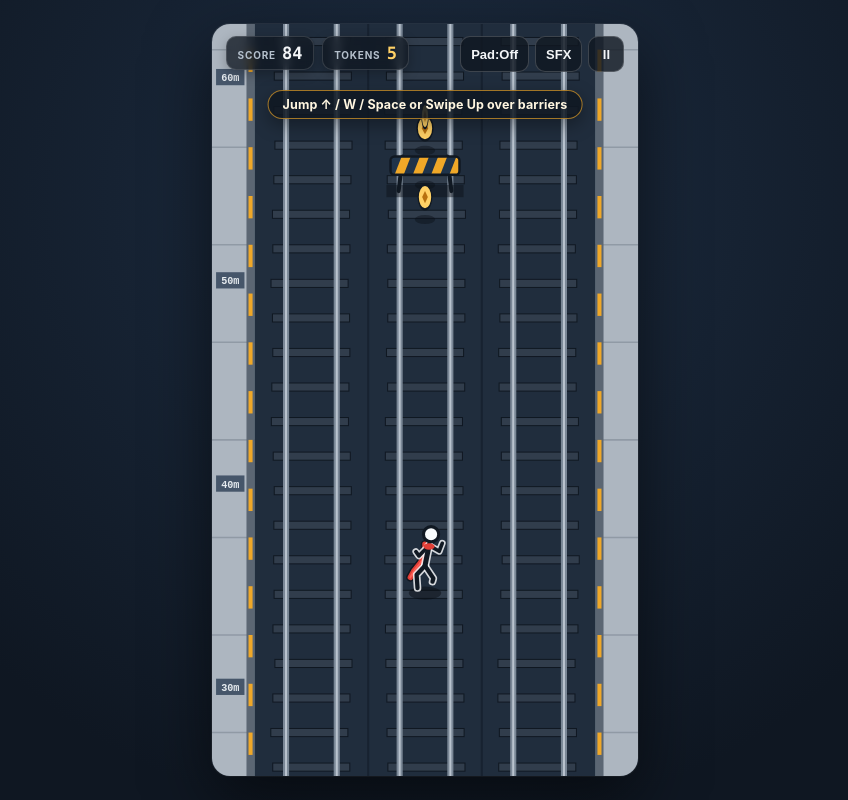
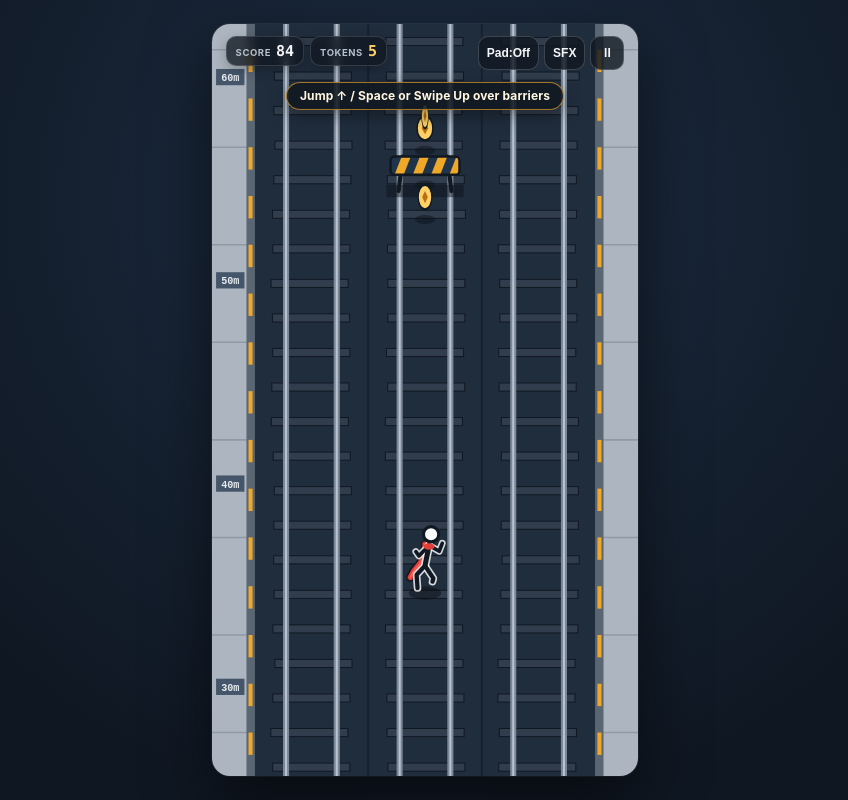
Before and after one commit to osaswits/stickline-sprint, a plain HTML site: page index.html in a window 1280 px wide. Both pictures are taken after a click on the button "Play". Shown: the whole page, without its empty margins (215-1063 px from the left). Drawn offline with Linux system fonts and the light colour scheme.

Commit message:
Keep HUD single-row and prevent cue banner clipping

```diff
--- a/index.html
+++ b/index.html
@@ -130,8 +130,9 @@
 
     .hud-stats {
       display: flex;
-      gap: 8px;
-      flex-wrap: wrap;
+      gap: 6px;
+      flex-wrap: nowrap;
+      min-width: 0;
     }
 
     .hud-pill {
@@ -139,17 +140,18 @@
       border: 1px solid rgba(255, 255, 255, 0.14);
       backdrop-filter: blur(4px);
       border-radius: 10px;
-      padding: 6px 11px;
+      padding: 5px 9px;
       display: flex;
       align-items: baseline;
-      gap: 6px;
+      gap: 5px;
       box-shadow: 0 4px 12px rgba(0, 0, 0, 0.25);
+      white-space: nowrap;
     }
 
     .hud-label {
-      font-size: 10px;
+      font-size: 9.5px;
       font-weight: 700;
-      letter-spacing: 0.08em;
+      letter-spacing: 0.06em;
       text-transform: uppercase;
       color: var(--text-muted);
     }
@@ -157,7 +159,7 @@
     .hud-value {
       font-family: ui-monospace, SFMono-Regular, Menlo, Monaco, Consolas, monospace;
       font-variant-numeric: tabular-nums;
-      font-size: 17px;
+      font-size: 15px;
       font-weight: 800;
       color: var(--text-main);
     }
@@ -168,7 +170,8 @@
 
     .hud-actions {
       display: flex;
-      gap: 6px;
+      gap: 5px;
+      flex-shrink: 0;
       pointer-events: auto;
     }
 
@@ -178,10 +181,10 @@
       background: rgba(16, 24, 34, 0.82);
       color: var(--text-main);
       border-radius: 10px;
-      height: 36px;
-      min-width: 36px;
-      padding: 0 10px;
-      font-size: 13px;
+      height: 34px;
+      min-width: 34px;
+      padding: 0 8px;
+      font-size: 12px;
       font-weight: 700;
       cursor: pointer;
       display: inline-flex;
@@ -210,20 +213,22 @@
     /* Contextual Cue */
     .cue-banner {
       position: absolute;
-      top: 66px;
+      top: 58px;
       left: 50%;
       transform: translateX(-50%);
-      max-width: calc(100% - 28px);
-      background: rgba(16, 24, 34, 0.86);
+      width: max-content;
+      max-width: calc(100% - 24px);
+      background: rgba(16, 24, 34, 0.88);
       border: 1px solid rgba(240, 168, 40, 0.65);
       color: #fff6e0;
       border-radius: 999px;
-      padding: 6px 14px;
-      font-size: 12.5px;
+      padding: 5px 13px;
+      font-size: 12px;
       font-weight: 700;
       letter-spacing: 0.01em;
+      line-height: 1.3;
       text-align: center;
-      white-space: nowrap;
+      white-space: normal;
       pointer-events: none;
       opacity: 0;
       transition: opacity 0.2s ease, transform 0.2s ease;
@@ -1542,7 +1547,7 @@
         if (sim.introStage === 0) {
           chosen = PATTERNS.find(function (p) { return p.id === 'intro-barrier'; });
           sim.introStage = 1;
-          showCue('Jump ↑ / W / Space or Swipe Up over barriers', 2.4);
+          showCue('Jump ↑ / Space or Swipe Up over barriers', 2.4);
         } else if (sim.introStage === 1) {
           chosen = PATTERNS.find(function (p) { return p.id === 'intro-beam'; });
           sim.introStage = 2;
@@ -1550,7 +1555,7 @@
         } else if (sim.introStage === 2) {
           chosen = PATTERNS.find(function (p) { return p.id === 'intro-train'; });
           sim.introStage = 3;
-          showCue('Switch lanes ← → / A D to dodge trains!', 2.4);
+          showCue('Switch lanes ← → or Swipe to dodge trains', 2.4);
         }
 
         if (chosen) {
```
